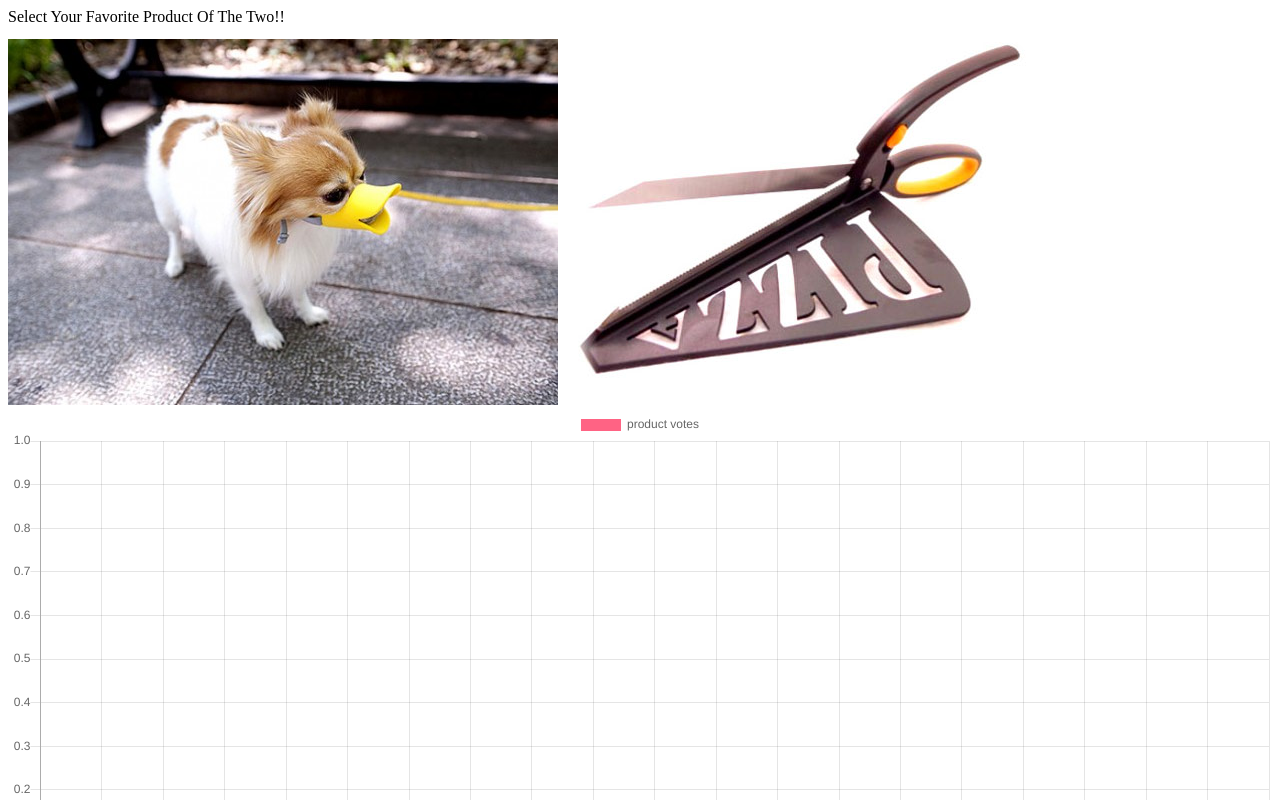
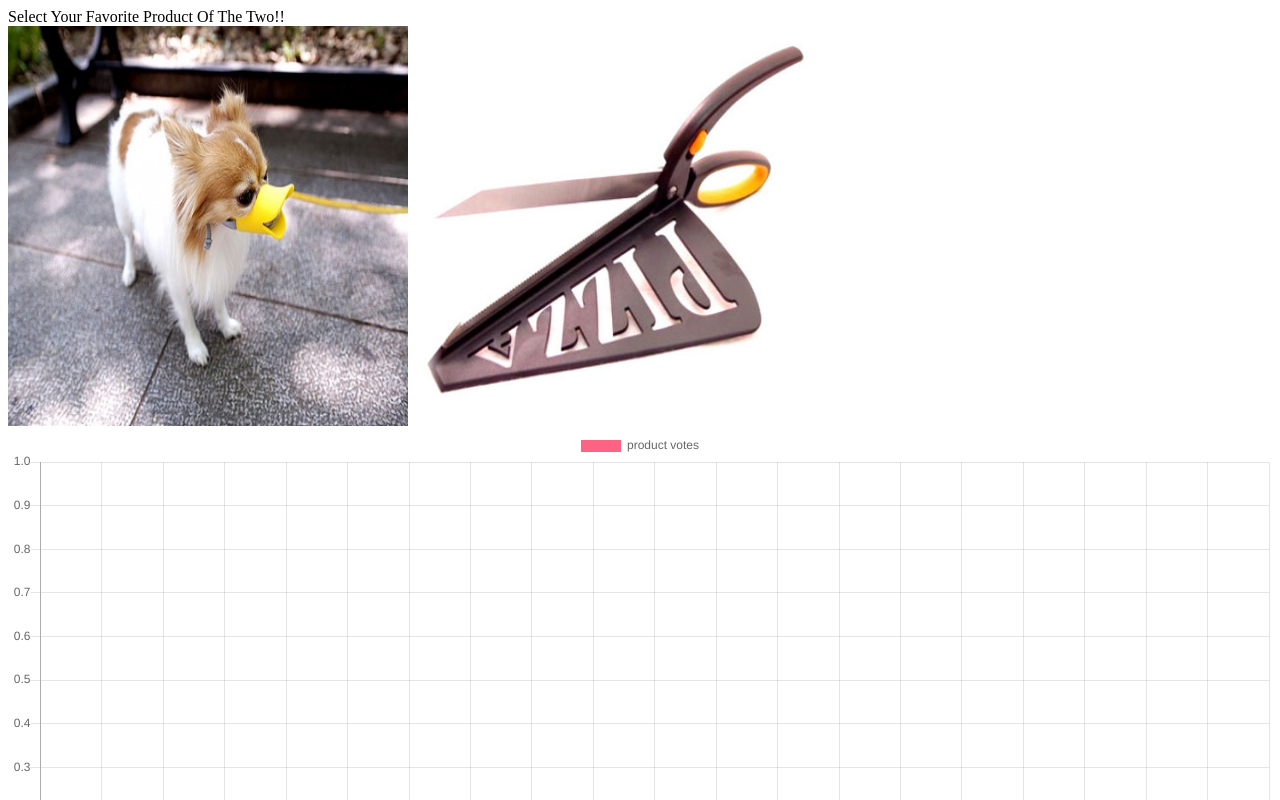
Before and after one commit to MiyaSteven/201-last-step, a plain HTML site: page index.html in a window 1280 px wide. Shown: the top 800 px of the page. Drawn offline with nearby package versions, Linux system fonts and the light colour scheme.

Commit message:
images-sizing

```diff
--- a/index.html
+++ b/index.html
@@ -5,8 +5,8 @@
         Select Your Favorite Product Of The Two!!
     </header>
     <body>
-        <img id="placeholder-1" src="./images/"/>
-        <img id="placeholder-2" src="./images/"/>
+        <img id="placeholder-1" src="./images/" width='400' height='400'/>
+        <img id="placeholder-2" src="./images/" width='400' height='400'/>
         <canvas id='chart' width='500' height='200'></canvas>
     </body>
     <footer>
```
